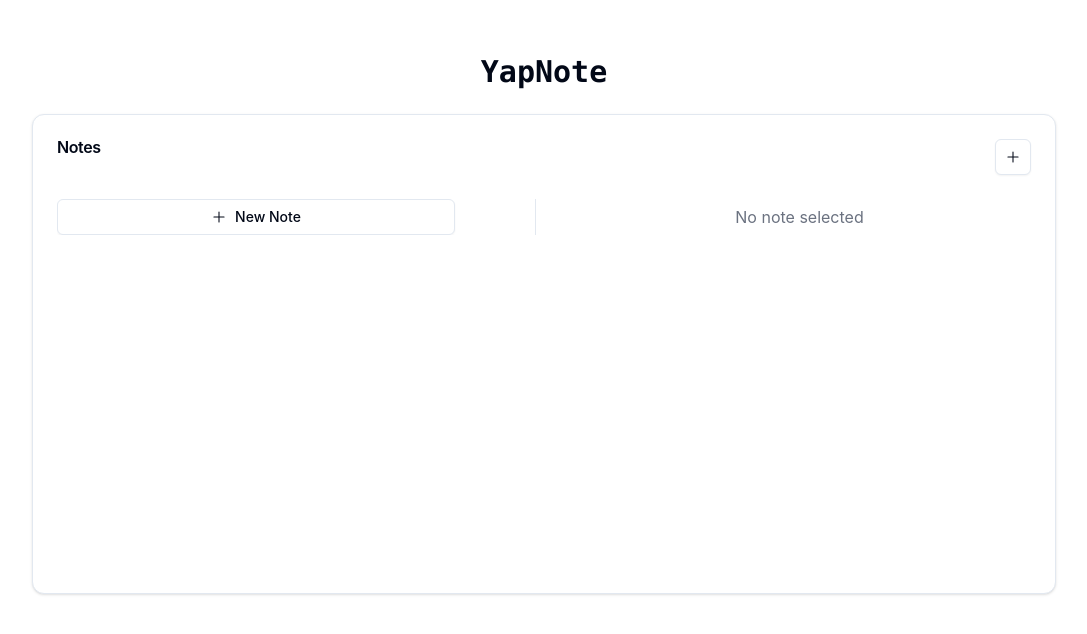
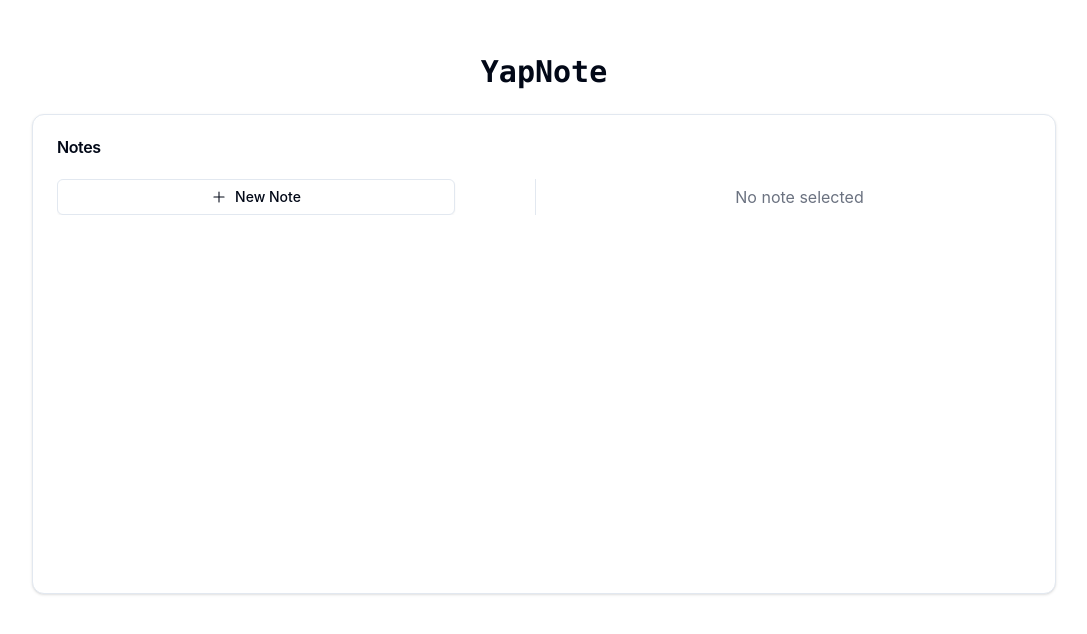
Before and after one commit to langaracpsc/YapNote, a React (Vite) app: page / in a window 1280 px wide. Shown: the part 108-742 px from the top of the page, without its empty margins (96-1183 px from the left). Built offline with nearby package versions, Linux system fonts and the light colour scheme.

Commit message:
Moved the add button to the side bar

```diff
--- a/src/components/NoteView.tsx
+++ b/src/components/NoteView.tsx
@@ -64,15 +64,18 @@ export default function NoteView() {
     return (<>
         <Card className="flex flex-col h-[calc(100vh-20rem)] w-[calc(80vw)]">
             <CardHeader>
-                <div className="flex flex-row justify-between">
-                    <CardTitle>Notes</CardTitle>
-                    <Button variant="outline" size="icon" onClick={() => {
-                        const newNote = createNote();
-                        setNotes([...notes, newNote]);
-                        note.current = newNote;
-                    }}>
-                        <PlusIcon />
-                    </Button>
+                <div className="grid grid-cols-2 items-center">
+                    <div className="flex flex-row items-center justify-between">
+                        <CardTitle>Notes</CardTitle>
+
+                        {notes.length >= 1 && <Button variant="outline" size="icon" onClick={() => {
+                            const newNote = createNote();
+                            setNotes([...notes, newNote]);
+                            note.current = newNote;
+                        }} className="mr-5">
+                                <PlusIcon />
+                            </Button>}
+                    </div>
                 </div>
 
             </CardHeader>
```
